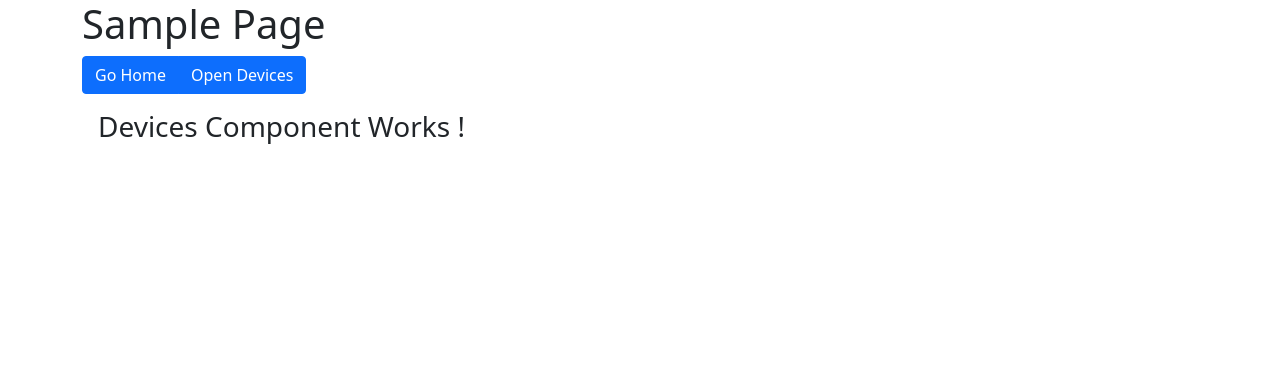
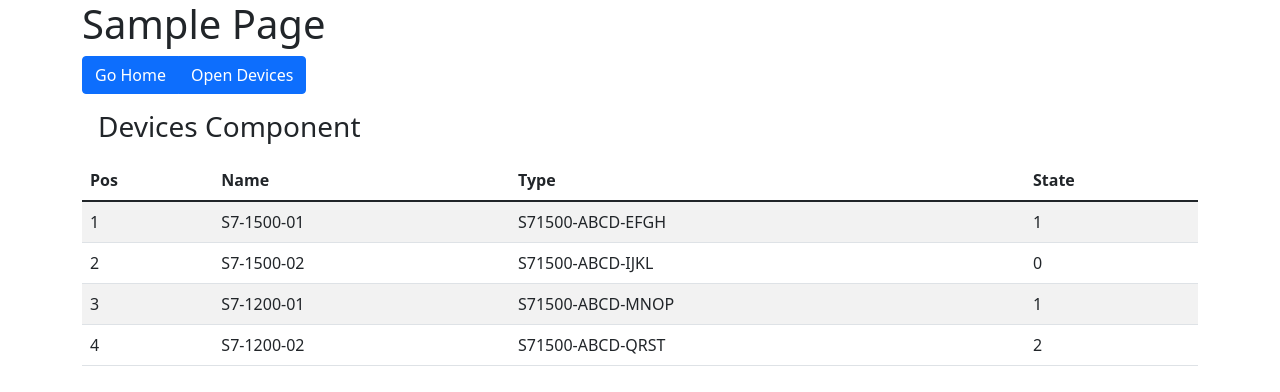
Before and after one commit to bourbon-vanilla/angular-sample, an Angular app: page /devices in a window 1280 px wide. Shown: the top 392 px of the page. Built offline with nearby package versions, Linux system fonts and the light colour scheme.

Commit message:
Add devices table; Add devices service mock

```diff
--- /dev/null
+++ b/angular-solution-app/src/app/devices/devices-service.mock.ts
@@ -0,0 +1,32 @@
+import { Injectable } from "@angular/core";
+import { DeviceStatus, IDevice } from "./idevice";
+import { DevicesService } from "./devices.service";
+
+@Injectable()
+export class DevicesServiceMock implements DevicesService {
+
+    GetDevices(): IDevice[] {
+        return [
+            {
+                name: "S7-1500-01",
+                type: "S71500-ABCD-EFGH",
+                state: DeviceStatus.running
+            },
+            {
+                name: "S7-1500-02",
+                type: "S71500-ABCD-IJKL",
+                state: DeviceStatus.stopped
+            },
+            {
+                name: "S7-1200-01",
+                type: "S71500-ABCD-MNOP",
+                state: DeviceStatus.running
+            },
+            {
+                name: "S7-1200-02",
+                type: "S71500-ABCD-QRST",
+                state: DeviceStatus.faulted
+            }
+        ];
+    }
+}
--- a/angular-solution-app/src/app/devices/devices.component.html
+++ b/angular-solution-app/src/app/devices/devices.component.html
@@ -1,3 +1,21 @@
 <div class="m-3">
-    <h3>Devices Component Works !</h3>
+    <h3>Devices Component</h3>
 </div>
+<table class="table table-striped">
+    <thead>
+      <tr>
+        <th scope="col">Pos</th>
+        <th scope="col">Name</th>
+        <th scope="col">Type</th>
+        <th scope="col">State</th>
+      </tr>
+    </thead>
+    <tbody>
+      <tr *ngFor="let dev of devices; let i = index">
+        <td>{{i+1}}</td>
+        <td>{{dev.name}}</td>
+        <td>{{dev.type}}</td>
+        <td>{{dev.state}}</td>
+      </tr>
+    </tbody>
+  </table>
--- a/angular-solution-app/src/app/devices/devices.component.ts
+++ b/angular-solution-app/src/app/devices/devices.component.ts
@@ -1,4 +1,7 @@
 import { Component, OnInit } from '@angular/core';
+import { DevicesService } from './devices.service';
+import { IDevice } from './idevice';
+
 
 @Component({
   selector: 'app-devices',
@@ -7,9 +10,15 @@
 })
 export class DevicesComponent implements OnInit {
 
-  constructor() { }
+  devices!: IDevice[];
+
+
+  constructor(private devicesService: DevicesService) { }
+
 
   ngOnInit(): void {
+    this.devices = this.devicesService
+      .GetDevices();
   }
 
 }
--- a/angular-solution-app/src/app/devices/devices.module.ts
+++ b/angular-solution-app/src/app/devices/devices.module.ts
@@ -1,10 +1,16 @@
+import { CommonModule } from '@angular/common';
 import { NgModule } from '@angular/core';
 
 import { DevicesRoutingModule } from './devices-routing.module';
+import { DevicesServiceMock } from './devices-service.mock';
+import { DevicesService } from './devices.service';
 
 
 @NgModule({
   declarations: [ DevicesRoutingModule.components ],
-  imports: [ DevicesRoutingModule ]
+  imports: [ CommonModule, DevicesRoutingModule ],
+  providers: [
+    { provide: DevicesService, useClass: DevicesServiceMock }
+  ]
 })
 export class DevicesModule { }
--- /dev/null
+++ b/angular-solution-app/src/app/devices/devices.service.ts
@@ -0,0 +1,7 @@
+import { IDevice } from "./idevice";
+
+
+export abstract class DevicesService {
+
+    abstract GetDevices() : IDevice[];
+}
--- /dev/null
+++ b/angular-solution-app/src/app/devices/idevice.ts
@@ -0,0 +1,11 @@
+export interface IDevice {
+    name: string,
+    type: string,
+    state: DeviceStatus
+}
+
+export enum DeviceStatus {
+    stopped,
+    running,
+    faulted
+}
--- a/angular-solution-app/src/app/welcome/welcome.component.html
+++ b/angular-solution-app/src/app/welcome/welcome.component.html
@@ -1,3 +1,3 @@
 <div class="m-3">
-    <h3>Welcome !</h3>
+    <h3>Welcome Component</h3>
 </div>
```
